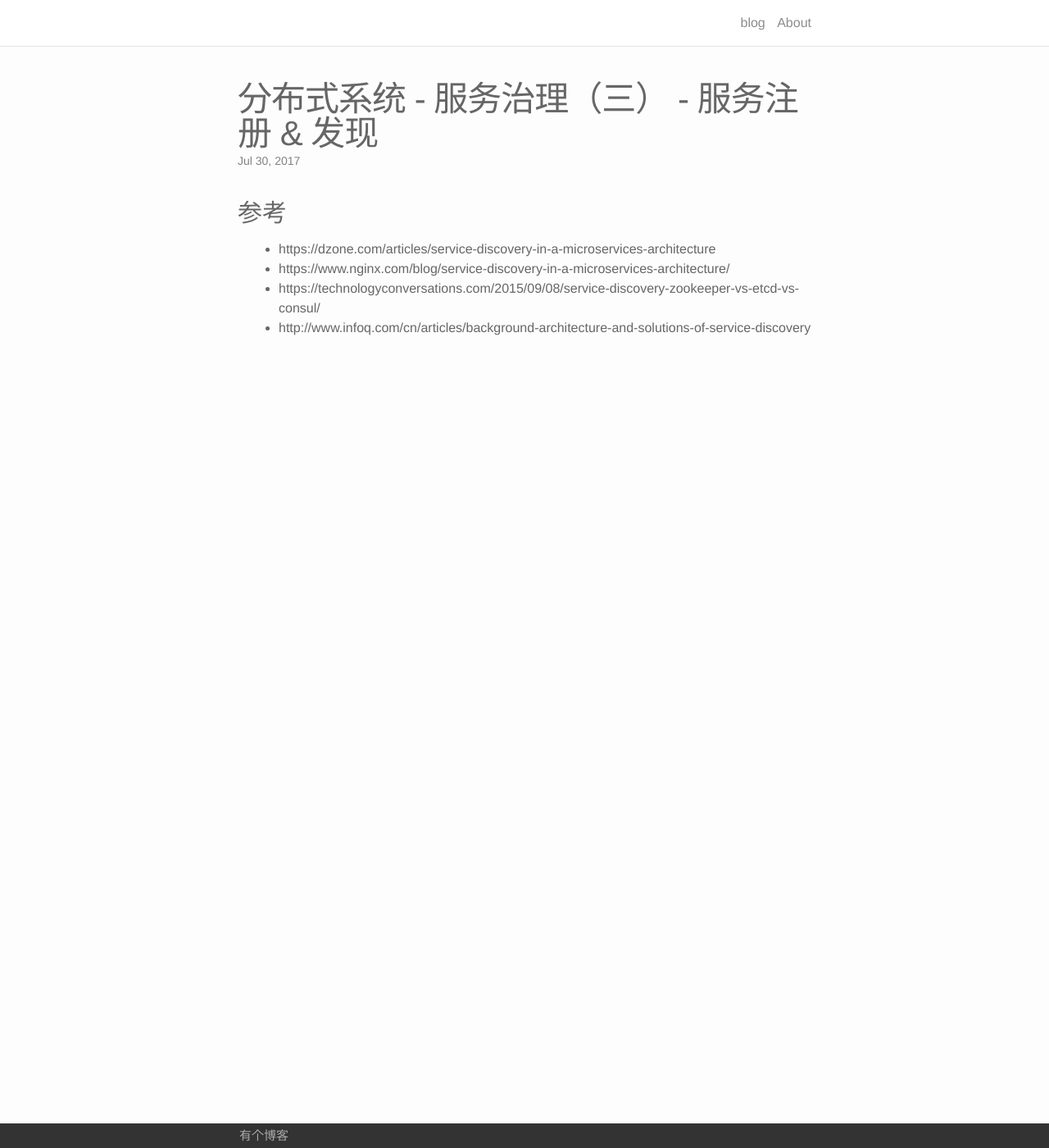
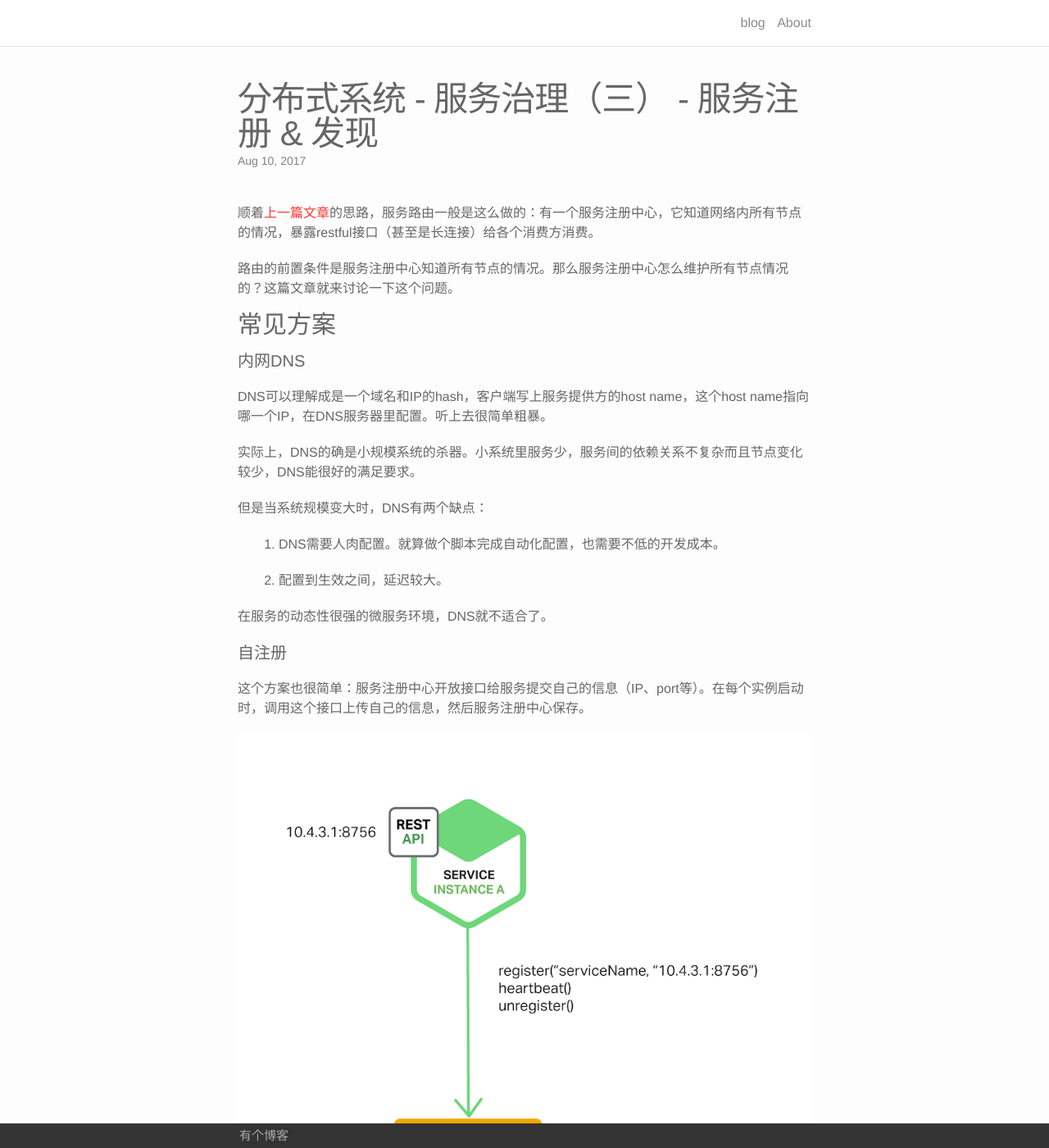
Before and after one commit to afghl/afghl.github.io, a Jekyll site: the page built from _posts/2017-08-10-distributed-system-03-server-discovery.markdown, in a window 1280 px wide and 1400 px high. Shown: the whole window at 82% size. Built offline with Jekyll 4.4.1, drawn with Linux system fonts in a browser that asks for light colours; some of the changed text lies outside the part shown.

Commit message:
add post

```diff
--- a/_posts/2017-07-03-study-plan-for-the-latter-half.markdown
+++ b/_posts/2017-07-03-study-plan-for-the-latter-half.markdown
@@ -32,7 +32,6 @@ date:   2017-07-03 23:15:00 +0800
 
    - 学习公司架构技术，到源码级别
    - 还不知道要学什么...但有几本书可以看
-   - https://www.youtube.com/watch?v=w8KFPWkK0bI&list=PLawkBQ15NDEkDJ5IyLIJUTZ1rRM9YQq6N 可以看看这系列视频
 
 #### DDD
 
--- a/_posts/2017-08-10-distributed-system-03-server-discovery.markdown
+++ b/_posts/2017-08-10-distributed-system-03-server-discovery.markdown
@@ -1,12 +1,58 @@
 ---
 layout: post
 title:  "分布式系统 - 服务治理（三） - 服务注册 & 发现"
-date:   2017-07-30 19:13:00 +0800
+date:   2017-08-10 22:13:00 +0800
 ---
+
+顺着[上一篇文章](/2017/07/30/distributed-system-02-load-balance.html)的思路，服务路由一般是这么做的：有一个服务注册中心，它知道网络内所有节点的情况，暴露restful接口（甚至是长连接）给各个消费方消费。
+
+路由的前置条件是服务注册中心知道所有节点的情况。那么服务注册中心怎么维护所有节点情况的？这篇文章就来讨论一下这个问题。
+
+### 常见方案
+
+#### 内网DNS
+
+DNS可以理解成是一个域名和IP的hash，客户端写上服务提供方的host name，这个host name指向哪一个IP，在DNS服务器里配置。听上去很简单粗暴。
+
+实际上，DNS的确是小规模系统的杀器。小系统里服务少，服务间的依赖关系不复杂而且节点变化较少，DNS能很好的满足要求。
+
+但是当系统规模变大时，DNS有两个缺点：
+
+1. DNS需要人肉配置。就算做个脚本完成自动化配置，也需要不低的开发成本。
+
+2. 配置到生效之间，延迟较大。
+
+在服务的动态性很强的微服务环境，DNS就不适合了。
+
+#### 自注册
+
+这个方案也很简单：服务注册中心开放接口给服务提交自己的信息（IP、port等）。在每个实例启动时，调用这个接口上传自己的信息，然后服务注册中心保存。
+
+![Alt](/images/Richardson-microservices-part4-4_self-registration-pattern.png)
+
+那实例怎么知道在何时，向谁，调用哪个API接口呢？答：SDK。没错，需要SDK，又会引入开发成本和升级成本的问题了。
+
+#### 第三方注册
+
+避免服务自注册的一个方法是：加入一个新服务注册进程，由它检测服务的启动和健康状况，并上报服务中心。
+
+![Alt](/images/Richardson-microservices-part4-5_third-party-pattern.png)
+
+### 还有一些问题
+
+#### 心跳的保持
+
+
+
+#### 健康的语义
+
+#### graceful shutdown
+
 
 ### 参考
 
-- https://dzone.com/articles/service-discovery-in-a-microservices-architecture
 - https://www.nginx.com/blog/service-discovery-in-a-microservices-architecture/
 - https://technologyconversations.com/2015/09/08/service-discovery-zookeeper-vs-etcd-vs-consul/
 - http://www.infoq.com/cn/articles/background-architecture-and-solutions-of-service-discovery
+- 《HighOps-on-Service-Discovery》
+- https://en.wikipedia.org/wiki/Domain_Name_System
```
Also changed, not shown: _posts/2017-08-03-java-util-concurrent-01-executors.markdown (+1 -1 lines), images/Richardson-microservices-part4-4_self-registration-pattern.png (added), images/Richardson-microservices-part4-5_third-party-pattern.png (added).
